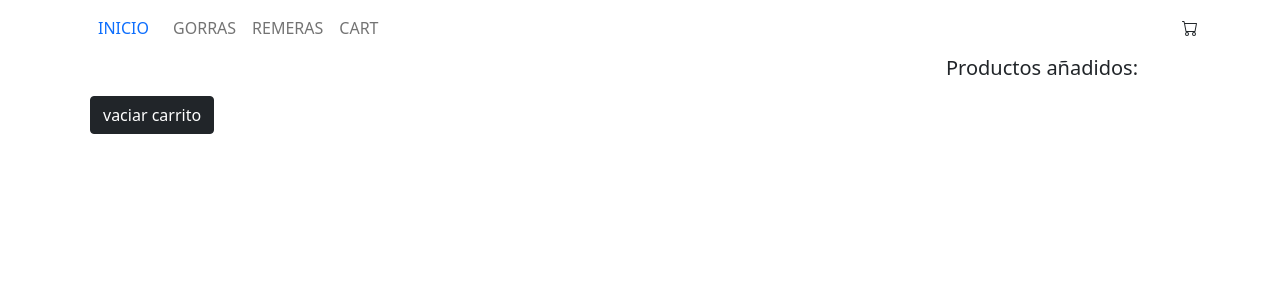
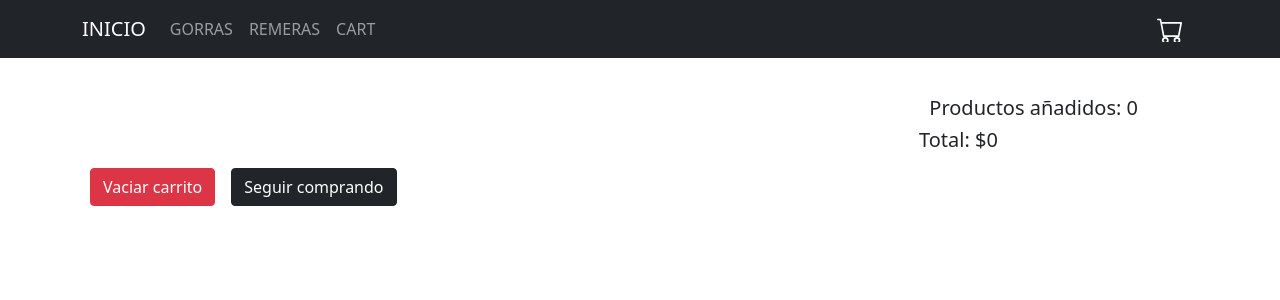
Before and after one commit to gonzalolionelprieto/eccomerce-prietogonzalo, a React (Create React App) app: page /cart in a window 1280 px wide. Shown: the top 300 px of the page. Built offline with nearby package versions, Linux system fonts and the light colour scheme.

Commit message:
clase 10 desafio
desafio 10

```diff
--- a/public/index.html
+++ b/public/index.html
@@ -11,6 +11,7 @@
     <!-- bootstrap -->
     <link rel="stylesheet" href="https://cdn.jsdelivr.net/npm/bootstrap@5.1.3/dist/css/bootstrap.min.css"/>
 
+
     <title>React App</title>
   </head>
   <body>
--- a/src/components/CartWidget.js
+++ b/src/components/CartWidget.js
@@ -1,17 +1,21 @@
 import React from "react";
+import { Link } from "react-router-dom";
 
 function Cartwidget() {
   return (
-    <svg
+    <Link className="nav-link dark" to="/cart">
+      <svg
       xmlns="http://www.w3.org/2000/svg"
-      width="16"
-      height="16"
-      fill="currentColor"
+      width="25"
+      height="25"
+      fill="#fff"
       class="bi bi-cart"
-      viewBox="0 0 16 16"
+      viewBox="0 0 15 15"
     >
       <path d="M0 1.5A.5.5 0 0 1 .5 1H2a.5.5 0 0 1 .485.379L2.89 3H14.5a.5.5 0 0 1 .491.592l-1.5 8A.5.5 0 0 1 13 12H4a.5.5 0 0 1-.491-.408L2.01 3.607 1.61 2H.5a.5.5 0 0 1-.5-.5zM3.102 4l1.313 7h8.17l1.313-7H3.102zM5 12a2 2 0 1 0 0 4 2 2 0 0 0 0-4zm7 0a2 2 0 1 0 0 4 2 2 0 0 0 0-4zm-7 1a1 1 0 1 1 0 2 1 1 0 0 1 0-2zm7 0a1 1 0 1 1 0 2 1 1 0 0 1 0-2z" />
     </svg>
+    </Link>
+
   );
 }
 
--- a/src/components/ItemListContainer/item.js
+++ b/src/components/ItemListContainer/item.js
@@ -9,21 +9,20 @@ export default function Item({prod}) {
         <div
 
             key={prod.id}
-            className='col-md-3 p-3 '
+            className='d-flex flex-column col-12 col-lg-3 '
+
             >
-              <div className="card-header">
-                <h5 className='text-uppercase'>
-                   {`-  ${prod.categoria}  -`}
-                </h5>
 
-              </div>
-              <div className="card-body">
-                 <img src={prod.image} className="col-12" alt=''/>
+              <div className="card-body d-flex flex-column justify-content-center ">
+              <Link to={`/detalle/${prod.id}`}>
+
+                 <img src={prod.image} className="col-12 card-item" alt=''/>
+              </Link>
                  <div className='row'>
                      <h4>
                         {prod.nombre}
                       </h4>
-                      <hr></hr>
+
                  </div>
                  <div className='row'>
                    <h5>
@@ -34,13 +33,13 @@ export default function Item({prod}) {
 
               </div>
               <div className="card-footer">
-                <Link to={`/detalle/${prod.id}`}>
-                <ItemDetailButton/>
-                </Link>
 
+                 <Link to={`/detalle/${prod.id}`}>
+                  <ItemDetailButton/>
+                 </Link>
 
               </div>
-                <br></br>
+
 
             </div>
     )
--- a/src/components/ItemListContainer/itemList.js
+++ b/src/components/ItemListContainer/itemList.js
@@ -1,21 +1,17 @@
 //aca la lista de itemm
-import React from 'react'
-import Item from './item'
+import React, { memo } from "react";
+import Item from "./item";
 
-export default function ItemList({productos}) {
-    return (
-        <div className="row">
-            {
+const ItemList = memo(({ productos }) => {
+  return (
+    <div className="container-fluid">
+      <div className="row">
+            {productos.map((prod) => (
+            <Item prod={prod} />
+            ))}
+      </div>
+    </div>
+  );
+});
 
-
-
-
-            productos.map((prod) => <Item prod={prod} /> )
-
-
-
-            }
-
-        </div>
-    )
-}
+export default ItemList;
--- a/src/components/NavBar/NavBar.js
+++ b/src/components/NavBar/NavBar.js
@@ -5,9 +5,9 @@ import Cartwidget from "../CartWidget";
 const NavBar = () => {
   return (
     <div>
-      <Navbar variant="light" bg="" expand="lg">
+      <Navbar variant="light" bg="" expand="lg" className="navbar-dark bg-dark fixed-top">
         <Container>
-          <Link to="/"  className="nav-link">INICIO</Link>
+          <Link to="/"  className="navbar-brand ">INICIO</Link>
           <Navbar.Toggle aria-controls="basic-navbar-nav" />
           <Navbar.Collapse id="basic-navbar-nav">
             <Nav className="me-auto">
--- a/src/components/cart.js
+++ b/src/components/cart.js
@@ -1,17 +1,19 @@
 import { useContext } from "react";
 import { CartContext } from "../context/CartContext";
+import { Link } from "react-router-dom";
 
 export default function Cart() {
-  const { cartList,borrarCarrito,borrarProducto } = useContext(CartContext);
+  const { cartList,borrarCarrito,subtotalCompra,totalCompra,borrarProducto } = useContext(CartContext);
+
 
 
   return (
-    <div class="container">
-      <div class="row d-flex justify-content-center">
-        <div class="row  ">
+    <div class="container mt-5">
+      <div class="row d-flex justify-content-center ">
+        <div class="row  mt-5 ">
           <div class="col d-flex justify-content-end me-5">
             {" "}
-            <h5> Productos añadidos: </h5>{" "}
+            <h5> Productos añadidos:  {cartList.length} </h5>
           </div>
         </div>
 
@@ -30,23 +32,34 @@ export default function Cart() {
                       <h4>{prod.nombre}</h4>
                     </div>
                   </div>
-                  <div class="col-4 d-flex align-items-center">
-                    <h4>cantidad {prod.cantidad}</h4>
+                  <div class="col-2 d-flex align-items-center">
+                    <h5>cantidad {prod.cantidad}</h5>
                   </div>
 
                   <div class="col-2 d-flex align-items-center">
                     <h5>
-                      ${prod.price} <button class="btn btn-dark borrar" onClick={borrarProducto}> X </button>
+                      ${prod.price}
                     </h5>
                   </div>
+
+                  <div class="col-2 d-flex align-items-center">
+                    <h5 className="me-5">Subtotal ${subtotalCompra()}</h5>
+                    <button class="btn btn-dark borrar" onClick={() => borrarProducto(prod.id)}> X </button>
+                  </div>
+
                 </div>
               </div>
             </div>
           </div>
         ))}
       </div>
+      <div className=" d-flex justify-content-end">
+        <h5 className="col-3">Total: ${totalCompra()} </h5>
+      </div>
       <div>
-          <button class="btn btn-dark m-2" onClick={borrarCarrito}> vaciar carrito  </button>
+          <button class="btn btn-danger m-2" onClick={borrarCarrito}> Vaciar carrito  </button>
+          <Link to="/"><button  class="btn btn-dark m-2"> Seguir comprando  </button></Link>
+
       </div>
     </div>
   );
--- a/src/components/itemDetaillContainer/itemDetail.js
+++ b/src/components/itemDetaillContainer/itemDetail.js
@@ -7,15 +7,18 @@ const ItemDetail = ({ item }) => {
   const { cartList, agregarAlCarrito } = useContext(CartContext);
 
   const [irCarrito, setIrcarrito] = useState(false);
+
+
   const onAdd = (cantidad) => {
-    console.log(cantidad);
+
+
     agregarAlCarrito({ ...item, cantidad: cantidad });
     setIrcarrito(true);
   };
   console.log(cartList.length
     );
   return (
-    <div className="flex row p-4">
+    <div className="flex row p-4 mt-5">
       <div className="col-12 col-md-6  d-flex align-items-center">
         <img
           className="col-12"
@@ -31,11 +34,11 @@ const ItemDetail = ({ item }) => {
           <h5 className="m-3">{`${item.texto}`}</h5>
         </div>
 
-        <div className="row">
+        <div className="row d-flex justify-content-center">
           {!irCarrito ? (
             <Contador className="col-6" max={10} inicial={1} onAdd={onAdd} />
           ) : (
-            <Link to="/cart" className="col-6 btn btn-dark m-2">
+            <Link to="/cart" className="col-6 btn btn-dark mt-2">
               {" "}
               IR AL CARRITO
             </Link>
--- a/src/context/CartContext.js
+++ b/src/context/CartContext.js
@@ -9,7 +9,7 @@ export const CartContext = createContext([]) ;
 
 
 
-
+  // Agregar  item del carrito
     function agregarAlCarrito(item) {
 
         const index = cartList.findIndex(i => i.id === item.id)
@@ -26,22 +26,37 @@ export const CartContext = createContext([]) ;
           }
       }
 
-
-      const borrarProducto = (event) => {
-          const buttonRemove=event.target
-          buttonRemove.closest(".producto").remove();
-
+      // Borra item del carrito
+      const borrarProducto = (item) => {
+      setCartList(cartList.filter(prod => prod.id !== item))
       }
 
-    function borrarCarrito (){
+      // Subtotal item del carrito
+      const subtotalCompra = () => {
+        return (
+            cartList.reduce((prev, prod) => (prev + prod.cantidad * prod.price), 0)
+        )
+      }
+
+      // Total item del carrito
+      const totalCompra = () => {
+        return(
+            cartList.reduce(prod => (subtotalCompra(prod)), 0)
+        )
+    }
+
+     // Vaciar carrito
+      function borrarCarrito (){
         setCartList([])
-    }
+       }
 
     return (
         <CartContext.Provider value={
             {cartList,
             agregarAlCarrito,
             borrarCarrito,
+            subtotalCompra,
+            totalCompra,
             borrarProducto}
             } >
             {children}
--- a/src/styles/style.css
+++ b/src/styles/style.css
@@ -0,0 +1,3 @@
+.card-item:hover{
+    opacity: 0.8;
+}
```
